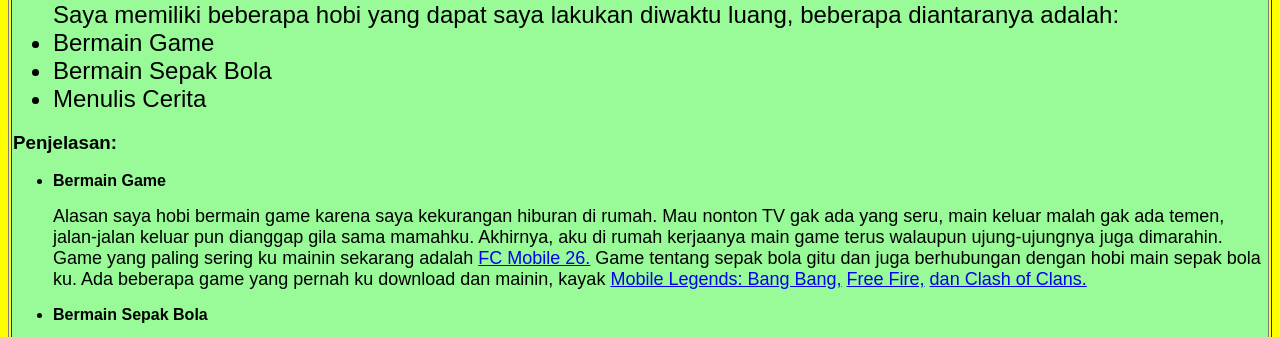
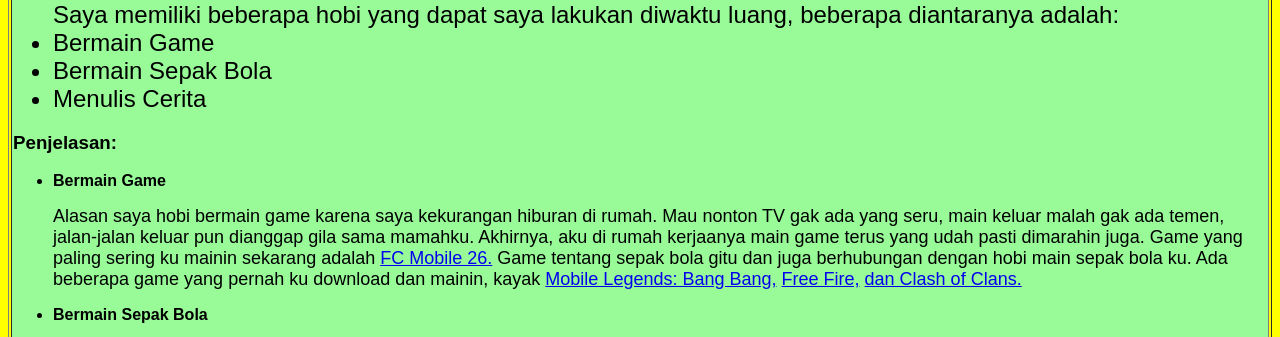
Before and after one commit to pratamatitoarian-cpu/titooarianpratama.github.io, a plain HTML site: page artikel.html in a window 1280 px wide. Shown: the part 394-731 px from the top of the page. Drawn offline with Linux system fonts and the light colour scheme.

Commit message:
artikel.html

```diff
--- a/artikel.html
+++ b/artikel.html
@@ -40,7 +40,7 @@
                             <h3>Penjelasan:</h3>
                             <ul type="disc">
                                 <li><b>Bermain Game</b><p><font size="4">Alasan saya hobi bermain game karena saya kekurangan hiburan di rumah. Mau nonton TV gak ada yang seru, main keluar malah gak ada temen, jalan-jalan keluar pun dianggap gila sama mamahku.
-                                    Akhirnya, aku di rumah kerjaanya main game terus walaupun ujung-ujungnya juga dimarahin.
+                                    Akhirnya, aku di rumah kerjaanya main game terus yang udah pasti dimarahin juga.
                                     Game yang paling sering ku mainin sekarang adalah <a href="https://play.google.com/store/apps/details?id=com.ea.gp.fifamobile&hl=id"> FC Mobile 26.</a> Game tentang sepak bola gitu dan juga berhubungan dengan hobi main sepak bola ku.
                                     Ada beberapa game yang pernah ku download dan mainin, kayak <a href="https://play.google.com/store/apps/details?id=com.mobile.legends&hl=id"> Mobile Legends: Bang Bang,</a> <a href="https://play.google.com/store/apps/details?id=com.dts.freefireth&hl=id"> Free Fire,</a>
                                     <a href="https://www.google.com/aclk?sa=L&ai=DChsSEwiQ46_Z9JCQAxUco2YCHYraIDYYACICCAEQABoCc20&ae=2&co=1&ase=2&gclid=EAIaIQobChMIkOOv2fSQkAMVHKNmAh2K2iA2EAAYASAAEgLKtPD_BwE&cid=CAASN-RohHVTzaSsNipQjSnLiOYY4Tb30OCytA5L0mwnkStbmJE5kQBxgZNsLqbK9p8Y5BUozGg7wWo&cce=2&category=acrcp_v1_71&sig=AOD64_3Z8-A7xBxqqX3YAz5MjIsCesa_3w&q&nis=4&adurl&ved=2ahUKEwjxhazZ9JCQAxW4TWwGHV1WB34Q0Qx6BAgREAE"> dan Clash of Clans.</a>
```
